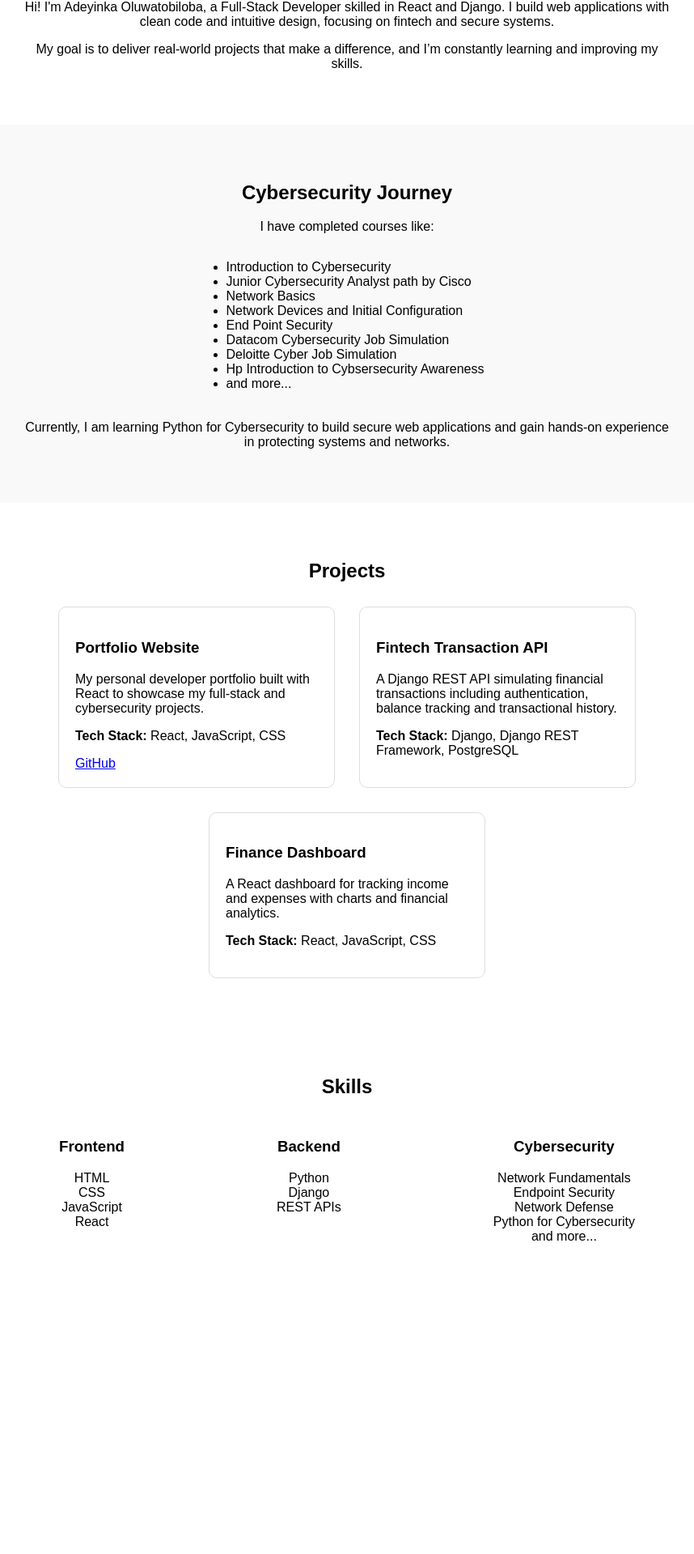
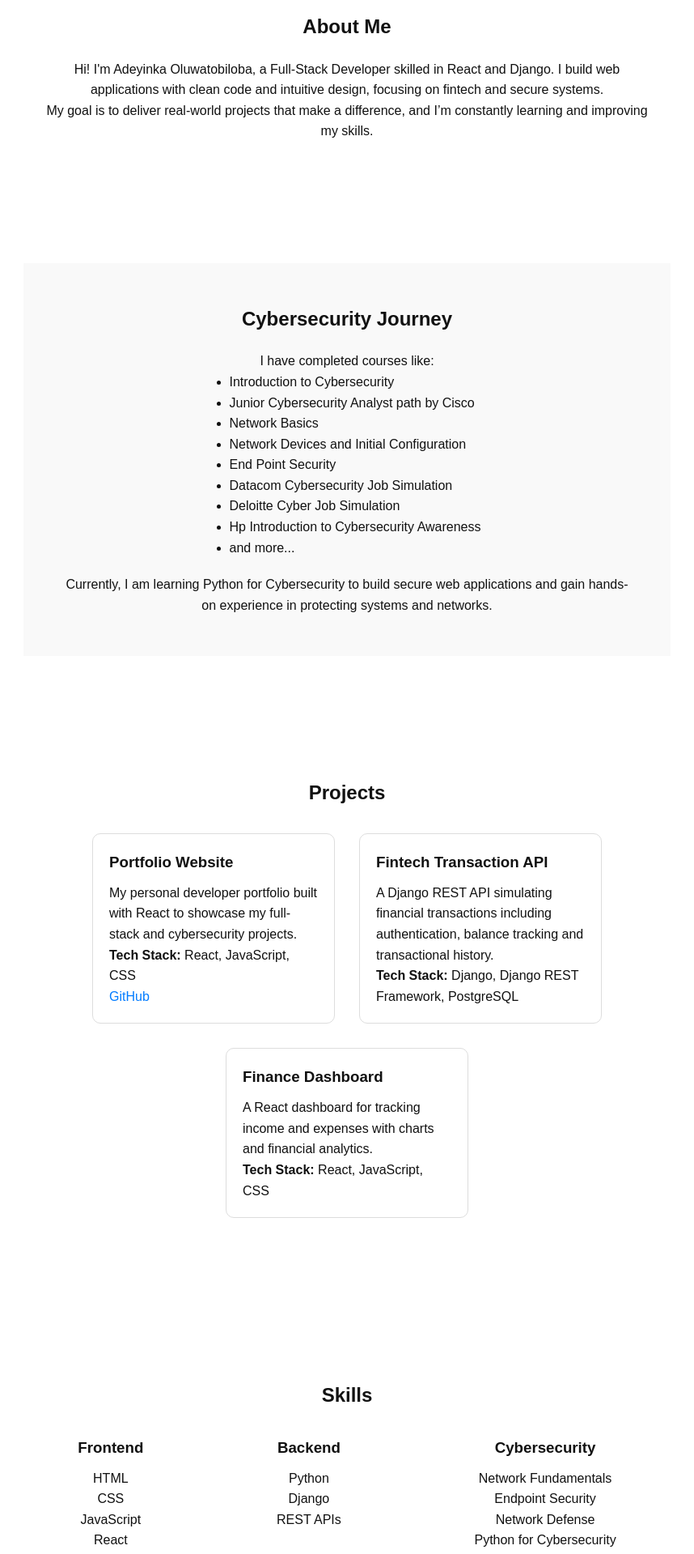
Before and after one commit to Tobiscus100/portfolio-website, a React (Create React App) app: page / in a window 1280 px wide. Shown: the part 381-2300 px from the top of the page at 81% size, without its empty margins (211-1069 px from the left). Before the commit the page ends 1983 px from the top, so only its background shows below. Built offline with nearby package versions, Linux system fonts and the light colour scheme.

Commit message:
Refactor portfolio UI, update components, and improve styling

```diff
--- a/src/App.css
+++ b/src/App.css
@@ -1,38 +1,39 @@
+/* Reset */
+* {
+  margin: 0;
+  padding: 0;
+  box-sizing: border-box;
+}
+
+/* Global styles */
+body {
+  font-family: Arial, sans-serif;
+  background-color: #ffffff;
+  color: #111;
+  line-height: 1.6;
+}
+
+/* App container */
 .App {
   text-align: center;
 }
 
-.App-logo {
-  height: 40vmin;
-  pointer-events: none;
+/* Headings */
+h1, h2, h3 {
+  margin-bottom: 10px;
 }
 
-@media (prefers-reduced-motion: no-preference) {
-  .App-logo {
-    animation: App-logo-spin infinite 20s linear;
-  }
+/* Links */
+a {
+  color: #007bff;
+  text-decoration: none;
 }
 
-.App-header {
-  background-color: #282c34;
-  min-height: 100vh;
-  display: flex;
-  flex-direction: column;
-  align-items: center;
-  justify-content: center;
-  font-size: calc(10px + 2vmin);
-  color: white;
+a:hover {
+  text-decoration: underline;
 }
 
-.App-link {
-  color: #61dafb;
+/* Section spacing consistency (optional helper) */
+section {
+  padding: 50px 20px;
 }
-
-@keyframes App-logo-spin {
-  from {
-    transform: rotate(0deg);
-  }
-  to {
-    transform: rotate(360deg);
-  }
-}
--- a/src/App.jsx
+++ b/src/App.jsx
@@ -7,17 +7,28 @@ import Skills from './components/Skills';
 
 function App() {
   return (
-    <div className="App" style={{ fontFamily: 'Arial, sans-serif', textAlign: 'center' }}>
-      <div style={{ padding: '50px'}}>
+    <div className="App">
+      <div style={{ padding: '80px 20px'}}>
         <h1>Hi, I'm Adeyinka Oluwatobiloba 👋</h1>
       <h2>Full-Stack Developer (React + Django)</h2>
       <p>Building amazing web applications and fintech projects.</p>
     </div>
 
-    <About />
-    <Cybersecurity />
-    <Projects />
-    <Skills />
+    <section style={{ padding: '50px 20px' }}>
+  <About />
+</section>
+
+<section style={{ padding: '50px 20px' }}>
+  <Cybersecurity />
+</section>
+
+<section style={{ padding: '50px 20px' }}>
+  <Projects />
+</section>
+
+<section style={{ padding: '50px 20px' }}>
+  <Skills />
+</section>
       </div>
 
 
--- a/src/components/About.jsx
+++ b/src/components/About.jsx
@@ -2,8 +2,8 @@ import React from 'react';
 
 function About() {
     return (
-         <section style={{ padding: '50px', maxWidth: '800px', margin: '0 auto', textAlign: 'center' }}>
-      <h2>About Me</h2>
+         <section style={{ maxWidth: '800px', margin: '0 auto', textAlign: 'center' }}>
+      <h2 style={{ marginBottom: '20px' }}>About Me</h2>
       <p>
         Hi! I'm Adeyinka Oluwatobiloba, a Full-Stack Developer skilled in React and Django.
         I build web applications with clean code and intuitive design, focusing on fintech and secure systems.
--- a/src/components/Cybersecurity.jsx
+++ b/src/components/Cybersecurity.jsx
@@ -3,17 +3,17 @@ import React from 'react';
 function Cybersecurity() {
     return (
         <section style={{ padding: '50px', maxWidth: '800px', margin: '0 auto', textAlign: 'center', backgroundColor: '#f9f9f9' }}>
-            <h2>Cybersecurity Journey</h2>
+            <h2 style={{ marginBottom: '20px' }}>Cybersecurity Journey</h2>
             <p>I have completed courses like: </p>
             <ul style={{listStyleType: 'disc', paddingLeft: '20px', textAlign: 'left', display: 'inline-block', }}>
                 <li>Introduction to Cybersecurity</li>
-                <li> Junior Cybersecurity Analyst path by Cisco</li>
-                <li> Network Basics</li>
-                <li> Network Devices and Initial Configuration</li>
-                <li> End Point Security</li>
-                <li> Datacom Cybersecurity Job Simulation</li>
-                <li> Deloitte Cyber Job Simulation</li>
-                <li> Hp Introduction to Cybsersecurity Awareness</li>
+                <li>Junior Cybersecurity Analyst path by Cisco</li>
+                <li>Network Basics</li>
+                <li>Network Devices and Initial Configuration</li>
+                <li>End Point Security</li>
+                <li>Datacom Cybersecurity Job Simulation</li>
+                <li>Deloitte Cyber Job Simulation</li>
+                <li>Hp Introduction to Cybersecurity Awareness</li>
                 <li>and more...</li>
             </ul>
             <p style={{marginTop: '20px' }}>Currently, I am learning Python for Cybersecurity to build secure web applications and gain hands-on experience in protecting systems and networks.</p>
--- a/src/components/Skills.jsx
+++ b/src/components/Skills.jsx
@@ -1,10 +1,26 @@
-import React from 'react'
+import React from "react";
 
 function Skills() {
   return (
-        <section style={{ padding: '50px', maxWidth: '900px', margin: '0 auto', textAlign: 'center'}}>
-            <h2>Skills</h2>
-            <div style={{ display: 'flex', justifyContent: 'space-around', marginTop: '30px', flexWrap: 'wrap' }}>
+    <section
+      style={{
+        padding: "50px",
+        maxWidth: "900px",
+        margin: "0 auto",
+        textAlign: "center",
+      }}
+    >
+      <h2 style={{ marginBottom: "20px" }}>Skills</h2>
+      <div
+        style={{
+          display: "flex",
+          justifyContent: "space-around",
+          marginTop: "30px",
+          flexWrap: "wrap",
+          gap: "30px",
+        }}
+      >
+        {" "}
         <div>
           <h3>Frontend</h3>
           <ul style={{ listStyleType: "none", padding: 0 }}>
@@ -32,12 +48,9 @@ function Skills() {
             <li>and more...</li>
           </ul>
         </div>
-
       </div>
-
     </section>
   );
 }
 
-
 export default Skills;
```
Lines whose indentation alone changed are shown as unchanged.
